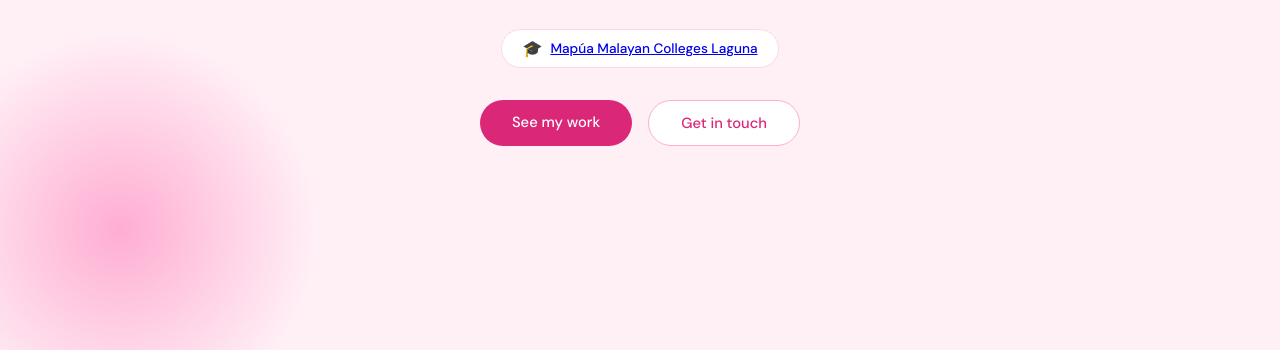
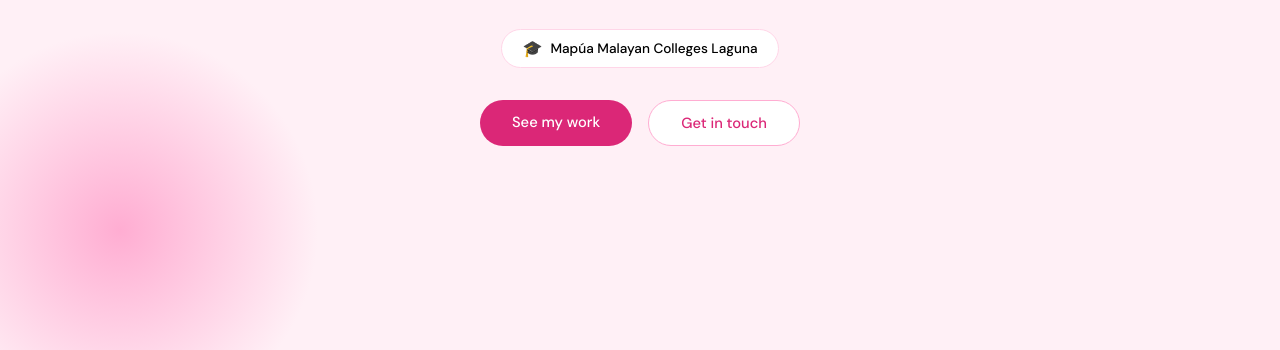
Before and after one commit to Jen27-z/jenn-portfolio, a plain HTML site: page index.html in a window 1280 px wide. Shown: the part 450-800 px from the top of the page. Drawn offline with nearby package versions, Linux system fonts and the light colour scheme; a web font is replaced by a local one.

Commit message:
index.html

```diff
--- a/index.html
+++ b/index.html
@@ -387,7 +387,22 @@
       transform: translateY(24px);
       transition: opacity 0.6s ease, transform 0.6s ease;
     }
-    .fade-up.visible { opacity: 1; transform: translateY(0); }
+.fade-up.visible { opacity: 1; transform: translateY(0); }
+
+/* SCHOOL LINK */
+.school-link,
+.school-link:visited,
+.school-link:link {
+  color: black !important;
+  text-decoration: none !important;
+}
+
+.school-link:hover {
+  color: #d46a92 !important;
+  text-decoration: underline !important;
+}
+
+/* DARK MODE */
 body.dark-mode {
   background: linear-gradient(135deg, #161217, #241826);
   color: #f8e9f0;
```
